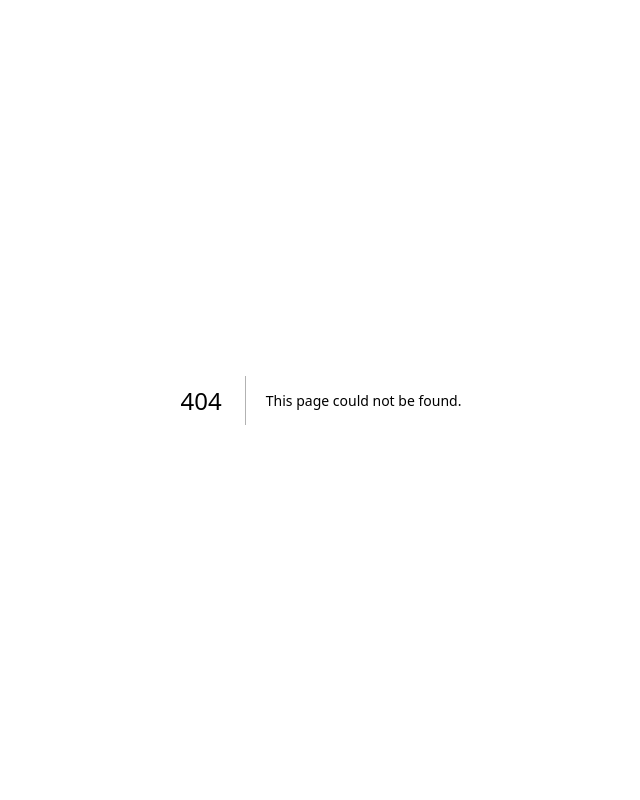
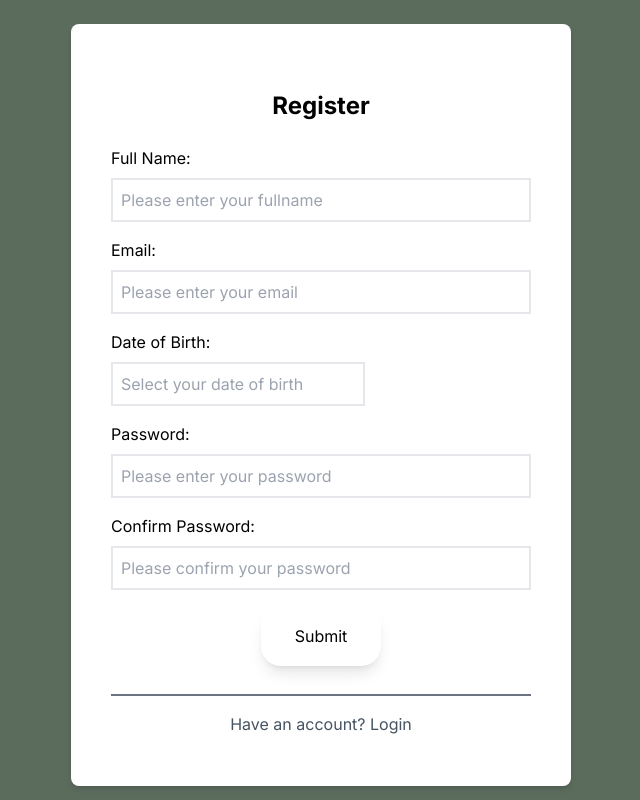
Before and after one commit to oviebazunu/votingplatform, a Next.js app: page /register in a window 1280 px wide. Before the commit this address had no page. Shown: the whole page, without its empty margins (319-959 px from the left). Built offline with nearby package versions, Linux system fonts and the light colour scheme.

Commit message:
Added register page with dob fullname email, password and confirm password

```diff
--- /dev/null
+++ b/src/app/register/page.tsx
@@ -0,0 +1,247 @@
+"use client";
+import React, { useEffect } from "react";
+import { useState } from "react";
+import Link from "next/link";
+import { useRouter } from "next/navigation";
+import { ToastContainer, toast } from "react-toastify";
+import "react-toastify/dist/ReactToastify.css";
+import axios from "axios";
+import DatePicker from "react-datepicker";
+import "react-datepicker/dist/react-datepicker.css";
+
+const Register = () => {
+  const router = useRouter();
+
+  const [user, setUser] = React.useState({
+    email: "",
+    password: "",
+    fullname: "",
+    confirmPassword: "",
+    dateOfBirth: null,
+  });
+
+  const [passwordsMatch, setPasswordsMatch] = useState(true);
+  const [buttonDisabled, setButtonDisabled] = React.useState(false);
+  const [validEmail, setValidEmail] = React.useState(true);
+  const [validPassword, setValidPassword] = React.useState(true);
+
+  //To check that the password, email and user length are the greater then 0 so the submit button works
+  useEffect(() => {
+    if (
+      user.email.length > 0 &&
+      user.password.length > 0 &&
+      user.fullname.length > 0 &&
+      validEmail &&
+      validPassword
+    ) {
+      setButtonDisabled(false);
+    } else {
+      setButtonDisabled(true);
+    }
+  }, [user, validEmail, validPassword]);
+
+  //Validates email having @, .com, .co.uk
+  const validateEmail = (email: string) => {
+    const emailRegex = /^[^\s@]+@[^\s@]+\.[^\s@]+$/;
+    return emailRegex.test(email);
+  };
+
+  const validatePassword = (password: string) => {
+    // Checks password for at least one lowercase letter, uppercase letter, at least one number and minimum of 6 characters.
+    const passwordRegex = /^(?=.*[a-z])(?=.*[A-Z])(?=.*\d).{6,}$/;
+    return passwordRegex.test(password);
+  };
+
+  const calculateAge = (birthdate) => {
+    const today = new Date();
+    const birthDate = new Date(birthdate);
+    let age = today.getFullYear() - birthDate.getFullYear();
+    const monthDiff = today.getMonth() - birthDate.getMonth();
+
+    if (
+      monthDiff < 0 ||
+      (monthDiff === 0 && today.getDate() < birthDate.getDate())
+    ) {
+      age--;
+    }
+
+    return age;
+  };
+
+  const onRegister = async () => {
+    try {
+      if (
+        user.password === user.confirmPassword &&
+        validateEmail(user.email) &&
+        validatePassword(user.password)
+      ) {
+        //check if user is over 18
+        const age = calculateAge(user.dateOfBirth);
+        if (age < 18) {
+          toast.error("You must be at least 18 years old to register.");
+          return;
+        }
+
+        const response = await axios.post("/api/users/register", user);
+
+        //Added delay to the router push so notification would popup
+        toast.success("Registration Successful", {
+          onClose: () => {
+            setTimeout(() => {
+              router.push("/login");
+            }, 1500);
+          },
+        });
+
+        console.log("Register success", response.data);
+      } else {
+        if (!validateEmail(user.email)) {
+          setValidEmail(false);
+        }
+
+        if (!validatePassword(user.password)) {
+          setValidPassword(false);
+        }
+
+        if (user.password !== user.confirmPassword) {
+          setPasswordsMatch(false);
+        }
+      }
+    } catch (error: any) {
+      console.log("Failed to Register", error.message);
+      toast.error("Failed to register. Please try again");
+    }
+  };
+
+  return (
+    <div className="min-h-screen flex items-center justify-center">
+      <div className="bg-white rounded-lg shadow-md md:w-[500px] mt-[10px] py-[50px] px-10 ">
+        <div
+          className="font-semibold text-white text-[35px] md:py-2 text-center leading-normal"
+          style={{
+            WebkitTextStroke: "1px #000000",
+            fontFamily: "Kanit-Semibold, Helvetica",
+          }}
+        ></div>
+        <h2 className="text-2xl text-center font-bold mb-6">Register</h2>
+        <div className="flex flex-col mb-4">
+          <label htmlFor="fullname" className="mb-2">
+            Full Name:
+          </label>
+          <input
+            className="border-2 p-2"
+            id="fullname"
+            type="text"
+            value={user.fullname}
+            onChange={(e) => setUser({ ...user, fullname: e.target.value })}
+            placeholder="Please enter your fullname"
+          />
+        </div>
+        <div className="flex flex-col mb-4">
+          <label htmlFor="email" className="mb-2">
+            Email:
+          </label>
+          <input
+            className="border-2 p-2"
+            id="email"
+            type="email"
+            value={user.email}
+            onChange={(e) => {
+              setUser({ ...user, email: e.target.value });
+              setValidEmail(true); // Reset the error state on change
+            }}
+            placeholder="Please enter your email"
+          />
+          {!validEmail && (
+            <p className="text-red-500">
+              Email is invalid. Please check again.
+            </p>
+          )}
+        </div>
+        <div className="flex flex-col mb-4">
+          <label htmlFor="DoB" className="mb-2">
+            Date of Birth:
+          </label>
+          <DatePicker
+            className="border-2 p-2"
+            selected={user.dateOfBirth}
+            onChange={(date) => setUser({ ...user, dateOfBirth: date })}
+            placeholderText="Select your date of birth"
+          />
+        </div>
+        <div className="flex flex-col mb-4">
+          <label htmlFor="password" className="mb-2">
+            Password:
+          </label>
+          <input
+            className="border-2 p-2"
+            id="password"
+            type="password"
+            value={user.password}
+            onChange={(e) => {
+              setUser({ ...user, password: e.target.value });
+              setValidPassword(true); // Reset the error state on change
+            }}
+            placeholder="Please enter your password"
+          />
+          {!validPassword && (
+            <p className="text-red-500">
+              Password must have at least one capital letter, one lowercase
+              letter, one number, and a minimum of 6 characters.
+            </p>
+          )}
+        </div>
+        <div className="flex flex-col mb-4 w-full">
+          <label htmlFor="confirmPassword" className="mb-2">
+            Confirm Password:
+          </label>
+          <input
+            className={`border-2 p-2 ${passwordsMatch ? "" : "border-red-500"}`}
+            id="confirmPassword"
+            type="password"
+            value={user.confirmPassword}
+            onChange={(e) => {
+              setUser({ ...user, confirmPassword: e.target.value });
+              setPasswordsMatch(true); // Reset the error state on change
+            }}
+            placeholder="Please confirm your password"
+          />
+          {!passwordsMatch && (
+            <p className="text-red-500">Passwords do not match</p>
+          )}
+        </div>
+        <div className="flex items-center justify-center">
+          <button
+            onClick={onRegister}
+            className={`md:w-[120px] md:h-[60px] w-[200px] h-[50px] bg-button rounded-[20px] shadow-lg mb-3 transition-colors duration-200 ease-in-out ${
+              buttonDisabled
+                ? "hover:bg-red-500 cursor-not-allowed"
+                : "hover:bg-green-500 hover:bg-green-600 cursor-pointer"
+            }`}
+            disabled={buttonDisabled}
+          >
+            Submit
+          </button>
+        </div>
+        <div className="border-b-[2px] border-gray-500 mt-4 mb-4"></div>
+        <div className="text-center text-[#465362] hover:underline hover:text-opacity-70 transition-all transition-[0.3s] ease-in-out">
+          <Link href="/login">Have an account? Login</Link>
+        </div>
+      </div>
+      <ToastContainer
+        position="top-right"
+        autoClose={1500}
+        hideProgressBar
+        newestOnTop={false}
+        closeOnClick
+        rtl={false}
+        pauseOnFocusLoss
+        draggable
+        pauseOnHover={false}
+        theme="light"
+      />
+    </div>
+  );
+};
+
+export default Register;
```
Also changed, not shown: package.json (+7 -4 lines), src/app/login/page.tsx (added), 1 other file (tests, documents, lock files or other folders).
